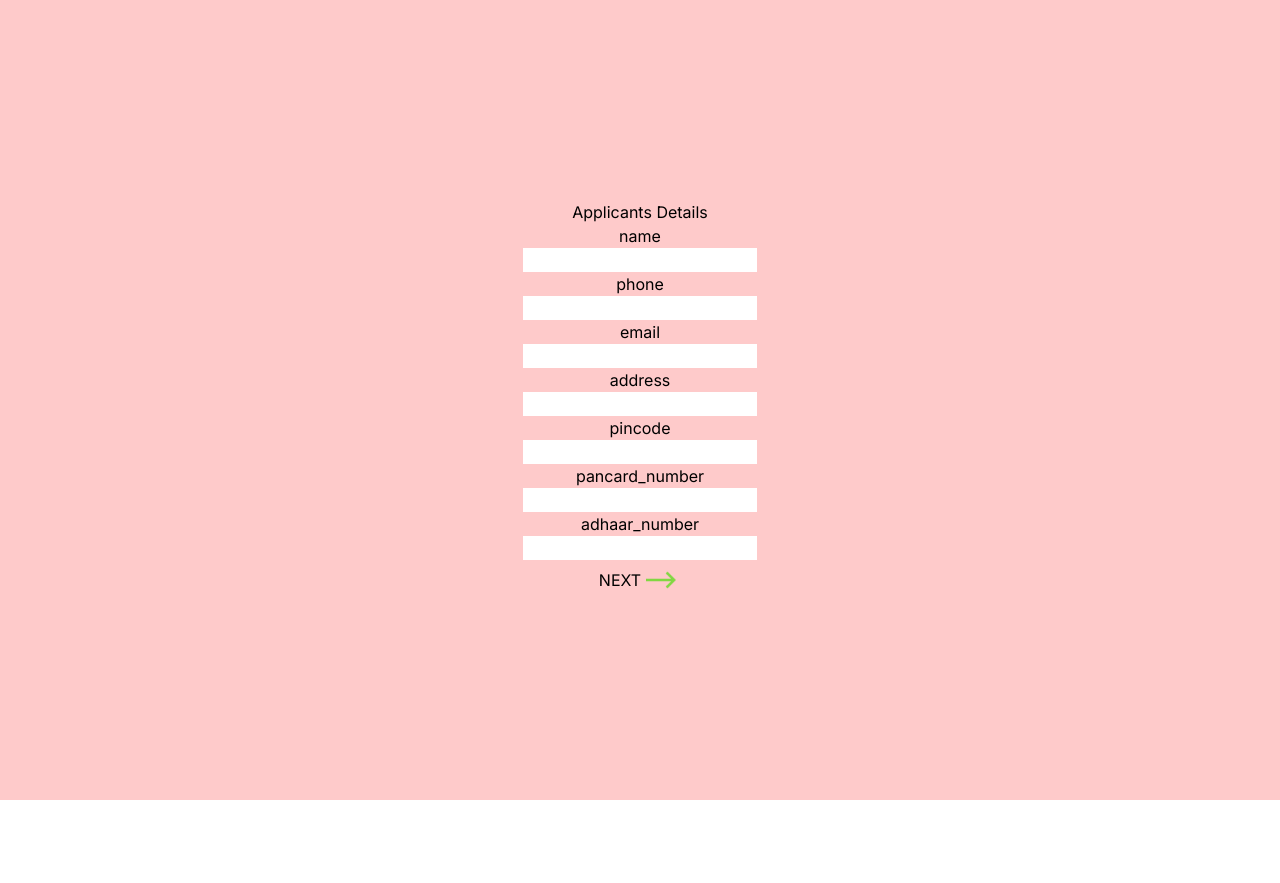
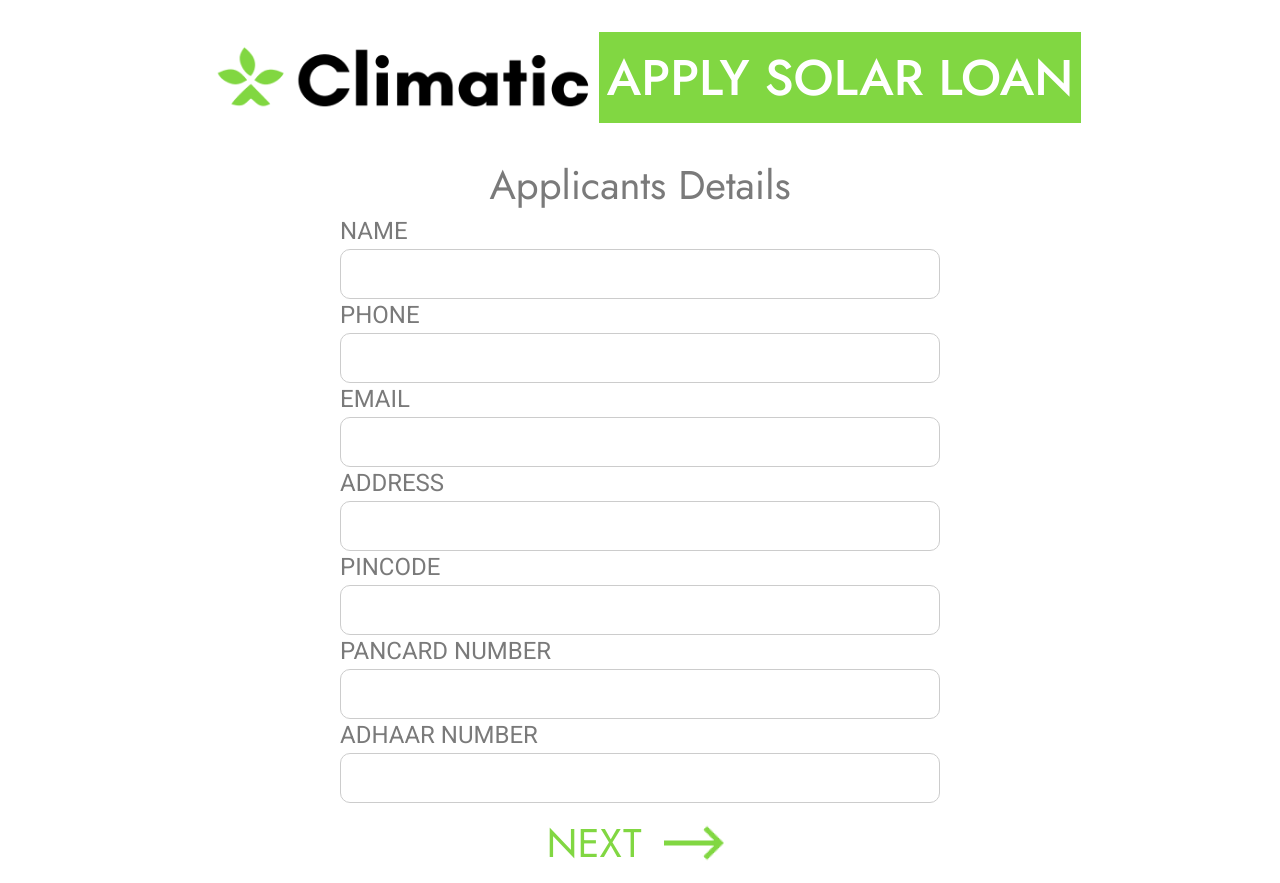
Before and after one commit to ik04/Climatic-form, a Next.js app in the folder client/web/: page / in a window 1280 px wide. Before the commit the page ends 800 px from the top, so only its background shows below. Built offline with nearby package versions, Linux system fonts and the light colour scheme.

Commit message:
feat: finish basic frontend for desktop

```diff
--- a/client/web/app/components/formBuilder.tsx
+++ b/client/web/app/components/formBuilder.tsx
@@ -19,33 +19,73 @@ export const FormBuilder: React.FC<FormBuilderProps> = ({
   const inputConstructer = (field: FormField) => {
     switch (field.type) {
       case "title":
-        return <h1>{field.field}</h1>;
+        let title;
+        title =
+          typeof field.field === "string"
+            ? field.field.replace(/_/g, " ")
+            : field.field;
+        return <h1 className="text-2xl uppercase text-inputGrey">{title}</h1>;
+
       case "text":
+        let text;
+        text =
+          typeof field.field === "string"
+            ? field.field.replace(/_/g, " ")
+            : field.field;
         return (
-          <>
-            <label htmlFor={field.field}>{field.field}</label>
+          <div className="flex flex-col items-start">
+            <label
+              className="text-2xl uppercase text-inputGrey"
+              htmlFor={field.field}
+            >
+              {text}
+            </label>
             <input type="text" name={field.field} id={field.field} />
-          </>
+          </div>
         );
       case "email":
         return (
-          <>
-            <label htmlFor={field.field}>{field.field}</label>
+          <div className="flex flex-col items-start">
+            <label
+              className="text-2xl uppercase text-inputGrey"
+              htmlFor={field.field}
+            >
+              {field.field}
+            </label>
             <input type="email" name={field.field} id={field.field} />
-          </>
+          </div>
         );
       case "number":
+        let number;
+        number =
+          typeof field.field === "string"
+            ? field.field.replace(/_/g, " ")
+            : field.field;
         return (
-          <>
-            <label htmlFor={field.field}>{field.field}</label>
+          <div className="flex flex-col items-start">
+            <label
+              className="text-2xl uppercase text-inputGrey"
+              htmlFor={field.field}
+            >
+              {number}
+            </label>
             <input type="number" name={field.field} id={field.field} />
-          </>
+          </div>
         );
       case "select":
-        let placeholder;
+        let placeholder, selectLabel;
+        selectLabel =
+          typeof field.field === "string"
+            ? field.field.replace(/_/g, " ")
+            : field.field;
         return (
-          <>
-            <label htmlFor={field.field}>{field.field}</label>
+          <div className="flex flex-col items-start">
+            <label
+              className="text-2xl uppercase text-inputGrey"
+              htmlFor={field.field}
+            >
+              {selectLabel}
+            </label>
             <select name={field.field} id={field.field}>
               {field.options?.map((option, index) => {
                 if (typeof option === "string") {
@@ -54,7 +94,7 @@ export const FormBuilder: React.FC<FormBuilderProps> = ({
                       ? option.replace(/_/g, " ")
                       : option;
                   return (
-                    <option key={index} className="uppercase" value={option}>
+                    <option key={index} className="" value={option}>
                       {placeholder}
                     </option>
                   );
@@ -67,14 +107,29 @@ export const FormBuilder: React.FC<FormBuilderProps> = ({
                 }
               })}
             </select>
-          </>
+          </div>
         );
       case "file":
+        let file;
+        file =
+          typeof field.field === "string"
+            ? field.field.replace(/_/g, " ")
+            : field.field;
         return (
-          <>
-            <label htmlFor={field.field}>{field.field}</label>
-            <input type="file" name={field.field} id={field.field} />
-          </>
+          <div className="flex flex-col items-start">
+            <label
+              className="text-2xl uppercase text-inputGrey"
+              htmlFor={field.field}
+            >
+              {file}
+            </label>
+            <input
+              type="file"
+              className="border-none rounded-none"
+              name={field.field}
+              id={field.field}
+            />
+          </div>
         );
       case "camera":
         return (
@@ -89,37 +144,46 @@ export const FormBuilder: React.FC<FormBuilderProps> = ({
   };
 
   return (
-    <div className="flex flex-col items-center justify-center bg-red-200 h-full">
-      <h1>{page.title}</h1>
+    <div className="flex flex-col items-center justify-around h-full">
+      <h1 className="md:text-[40px] font-jost text-inputGrey">{page.title}</h1>
       {page.fields.map((field) => inputConstructer(field))}
-      <div className="flex space-x-3">
+      <div className="flex space-x-10">
         {!(count == 1) && (
           <button
-            className="flex items-center"
+            className="flex items-center space-x-2"
             onClick={() => decrementCount()}
           >
             <Image
               src={"/assets/right-arrow.png"}
               alt=""
               className="-scale-x-100"
-              width={40}
-              height={40}
+              width={80}
+              height={80}
             />
-            <p className="uppercase">Back</p>
+            <p className="uppercase text-[40px] font-jost text-accentGreen">
+              Back
+            </p>
           </button>
         )}
         {!page.is_last ? (
-          <button onClick={() => updateCount()} className="flex items-center">
-            <p className="uppercase">Next</p>
+          <button
+            onClick={() => updateCount()}
+            className="flex items-center justify-center space-x-3"
+          >
+            <p className="uppercase text-[40px] font-jost text-accentGreen">
+              Next
+            </p>
             <Image
               src={"/assets/right-arrow.png"}
               alt=""
-              width={40}
-              height={40}
+              width={80}
+              height={80}
             />
           </button>
         ) : (
-          <button className="uppercase">Submit</button>
+          <button className="uppercase text-[40px] font-jost text-black bg-accentGreen p-2">
+            Submit
+          </button>
         )}
       </div>
     </div>
--- a/client/web/app/globals.css
+++ b/client/web/app/globals.css
@@ -3,3 +3,26 @@
 @tailwind base;
 @tailwind components;
 @tailwind utilities;
+
+input {
+  width: 600px;
+  height: 50px;
+  border: 1px #cccccc solid;
+  border-radius: 10px;
+  -webkit-appearance: none;
+  -moz-appearance: textfield;
+}
+select {
+  border-radius: 10px;
+  background-color: white;
+  border: 1px #cccccc solid;
+  width: 600px;
+  height: 50px;
+  padding: 10px;
+}
+label {
+  font-family: Roboto, system-ui, -apple-system, BlinkMacSystemFont, "Segoe UI",
+    Oxygen, Ubuntu, Cantarell, "Open Sans", "Helvetica Neue", sans-serif;
+  font-weight: 400;
+  margin-bottom: 2px;
+}
--- a/client/web/app/page.tsx
+++ b/client/web/app/page.tsx
@@ -2,11 +2,16 @@
 import React, { useState } from "react";
 import { FormBuilder } from "./components/formBuilder";
 import { Forms } from "./data/forms";
+import Image from "next/image";
 
 const page = () => {
   const [page, setPage] = useState(1);
   return (
-    <div className="h-screen">
+    <div className="h-[80vh]">
+      <div className="title flex items-center justify-center my-8 text-white font-jost uppercase font-medium text-[50px]">
+        <Image alt="" src={"/assets/logo.png"} width={400} height={400} />
+        <h2 className="bg-accentGreen p-2">Apply Solar Loan</h2>
+      </div>
       <FormBuilder count={page} setPage={setPage} page={Forms[page]} />
     </div>
   );
--- a/client/web/tailwind.config.ts
+++ b/client/web/tailwind.config.ts
@@ -12,6 +12,12 @@ const config: Config = {
       jost: ["Jost", "sans"],
     },
     extend: {
+      colors: {
+        inputGrey: "#7A7A7A",
+        lightGreen: "#DEE9DC",
+        accentGreen: "#81D742",
+        submitGreen: "#4CAF50",
+      },
       backgroundImage: {
         "gradient-radial": "radial-gradient(var(--tw-gradient-stops))",
         "gradient-conic":
```
